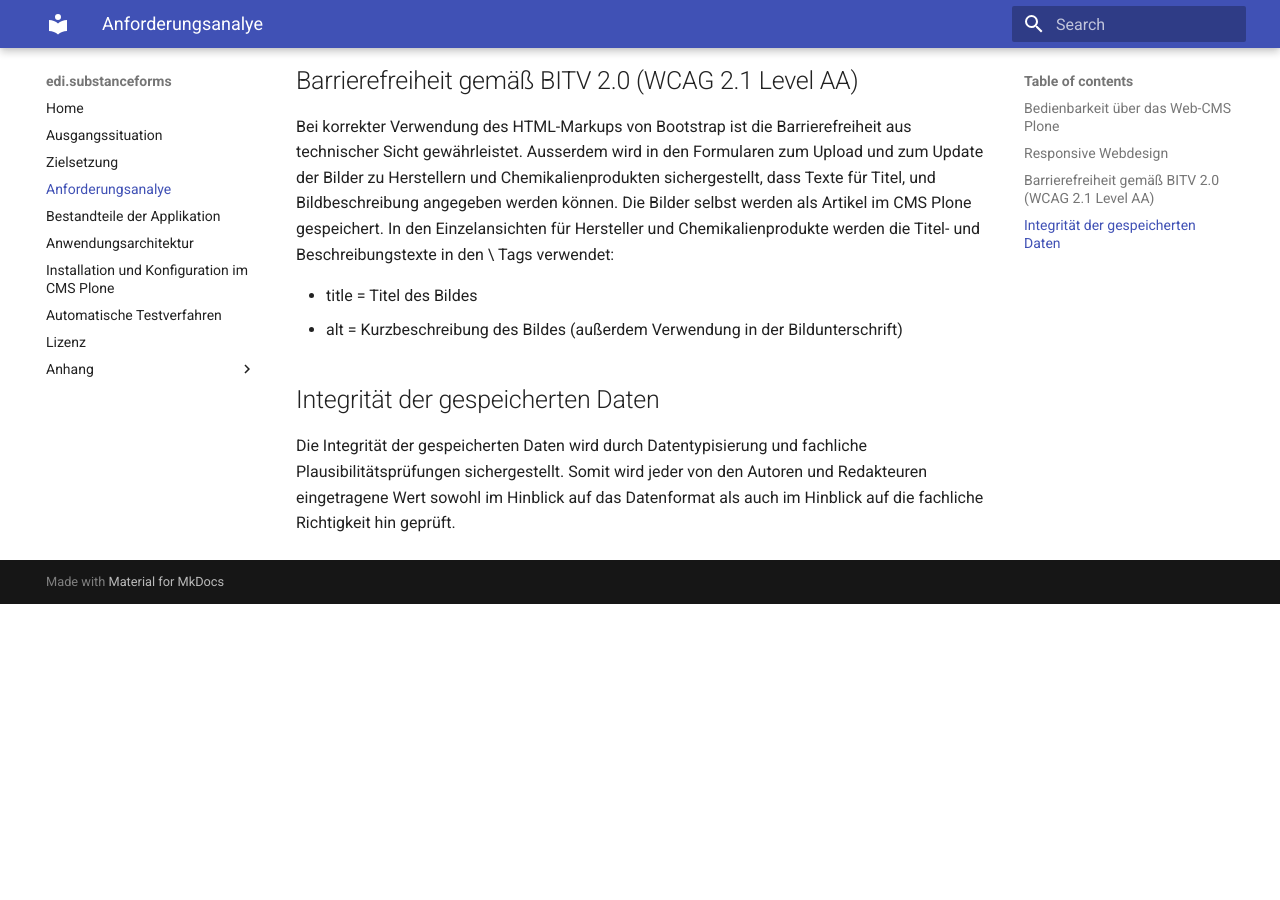
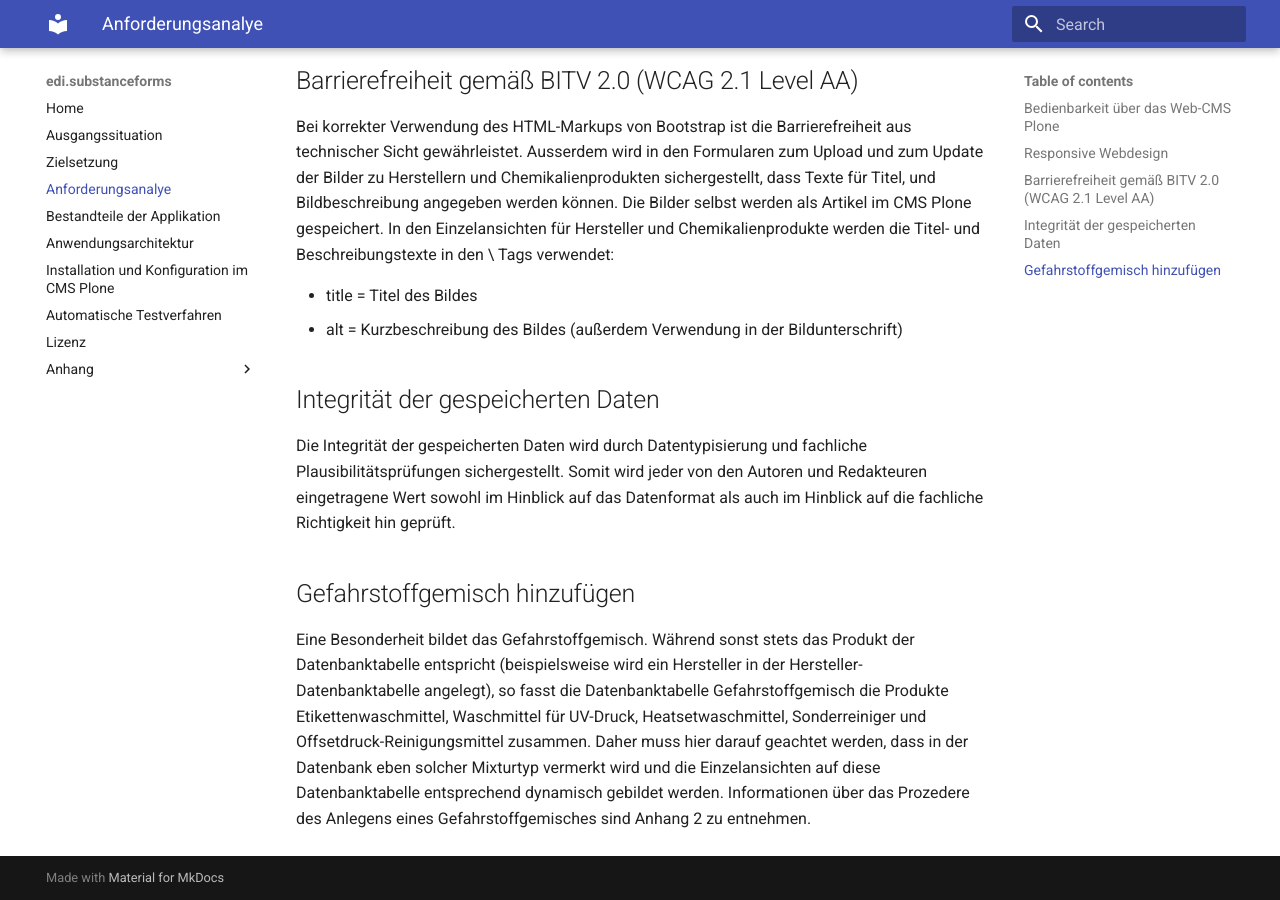
Before and after one commit to educorvi/edi.docTheSubstanceForms, an MkDocs documentation site: the page built from docs/anforderungen.md, in a window 1280 px wide and 900 px high, scrolled down 1849 px. Built offline with MkDocs 1.6.1 and Material for MkDocs 9.7.7, drawn with Linux system fonts in a browser that asks for light colours; before the commit the page ends 2453 px from its top, so only the background shows below that.

Commit message:
Working on anforderungen.md: adding substance_mixture

```diff
--- a/docs/anforderungen.md
+++ b/docs/anforderungen.md
@@ -85,3 +85,7 @@ Die Integrität der gespeicherten Daten wird durch Datentypisierung und fachlich
 Plausibilitätsprüfungen sichergestellt. Somit wird jeder von den Autoren und Redakteuren
 eingetragene Wert sowohl im Hinblick auf das Datenformat als auch im Hinblick auf die
 fachliche Richtigkeit hin geprüft.
+
+##Gefahrstoffgemisch hinzufügen
+
+Eine Besonderheit bildet das Gefahrstoffgemisch. Während sonst stets das Produkt der Datenbanktabelle entspricht (beispielsweise wird ein Hersteller in der Hersteller-Datenbanktabelle angelegt), so fasst die Datenbanktabelle Gefahrstoffgemisch die Produkte Etikettenwaschmittel, Waschmittel für UV-Druck, Heatsetwaschmittel, Sonderreiniger und Offsetdruck-Reinigungsmittel zusammen. Daher muss hier darauf geachtet werden, dass in der Datenbank eben solcher Mixturtyp vermerkt wird und die Einzelansichten auf diese Datenbanktabelle entsprechend dynamisch gebildet werden. Informationen über das Prozedere des Anlegens eines Gefahrstoffgemisches sind Anhang 2 zu entnehmen.
```
Also changed, not shown: 1 other file.
